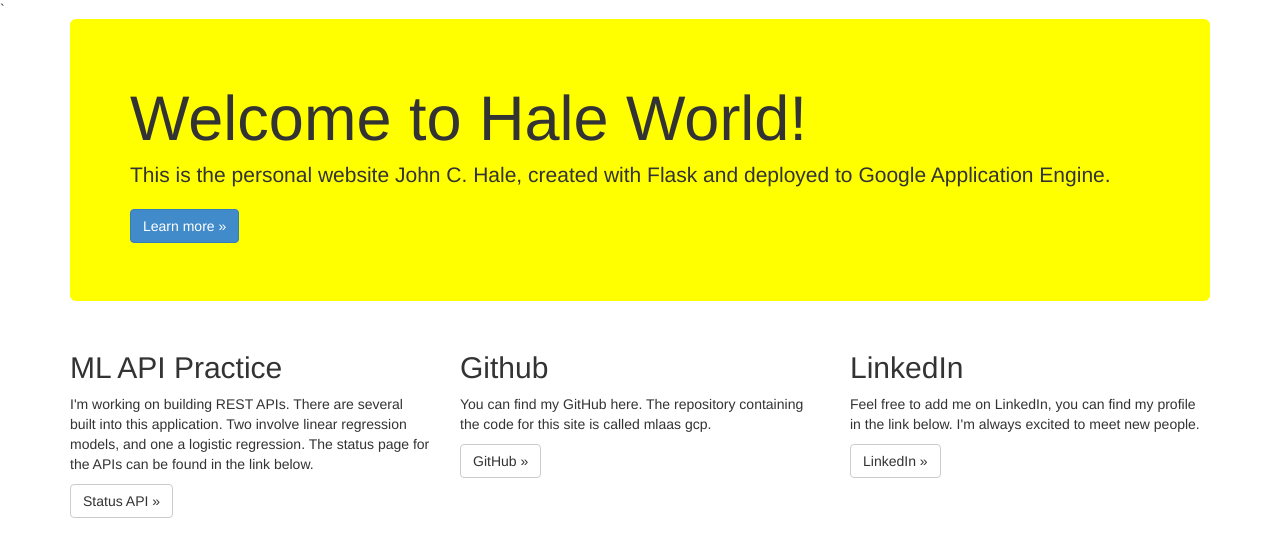
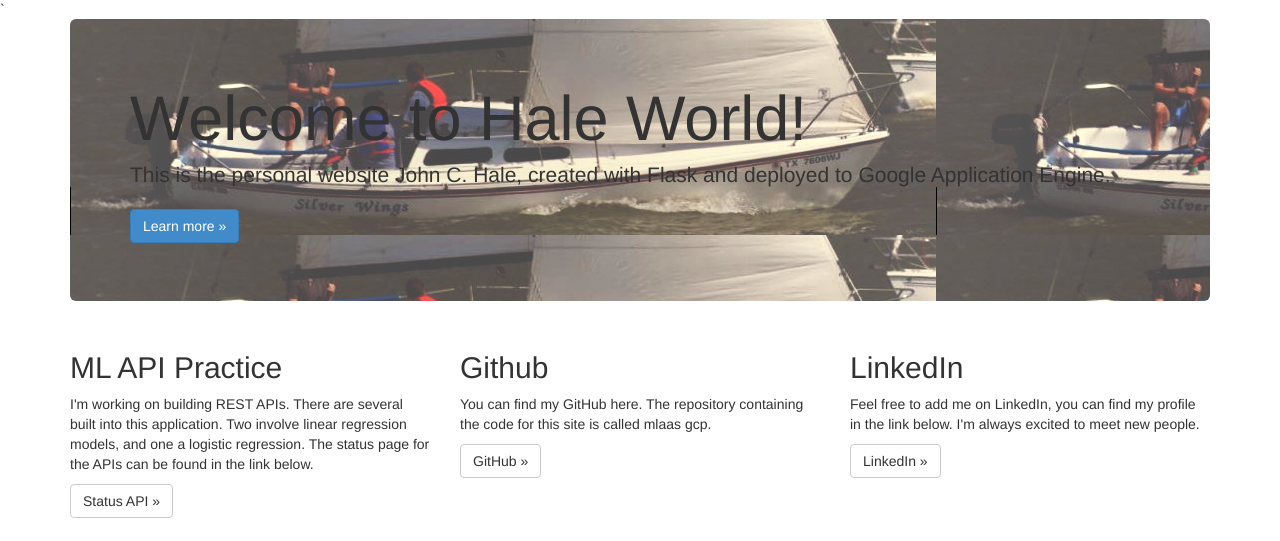
Before and after one commit to H4L3ST0RM/mlaas_gcp, a Flask app: page / in a window 1280 px wide. Shown: the part 51-592 px from the top of the page. Run offline with Flask 2, Linux system fonts and the light colour scheme; parts of the project's set-up code (start-up, migrations or seed data) failed here and were passed over; some libraries are stand-ins or nearby versions.

Commit message:
I think this got the img in the html file

```diff
--- a/Flask_Website/Flask_Website/templates/index.html
+++ b/Flask_Website/Flask_Website/templates/index.html
@@ -2,7 +2,7 @@
 
 {% block content %}
 
-<div class="jumbotron" style="background:yellow;" >
+<div class="jumbotron" style="background-image: url('../img/first_race.jpg');">
 
     <h1>Welcome to Hale World! </h1>
     <p class="lead">This is the personal website John C. Hale, created with Flask and deployed to Google Application Engine.</p>
```
